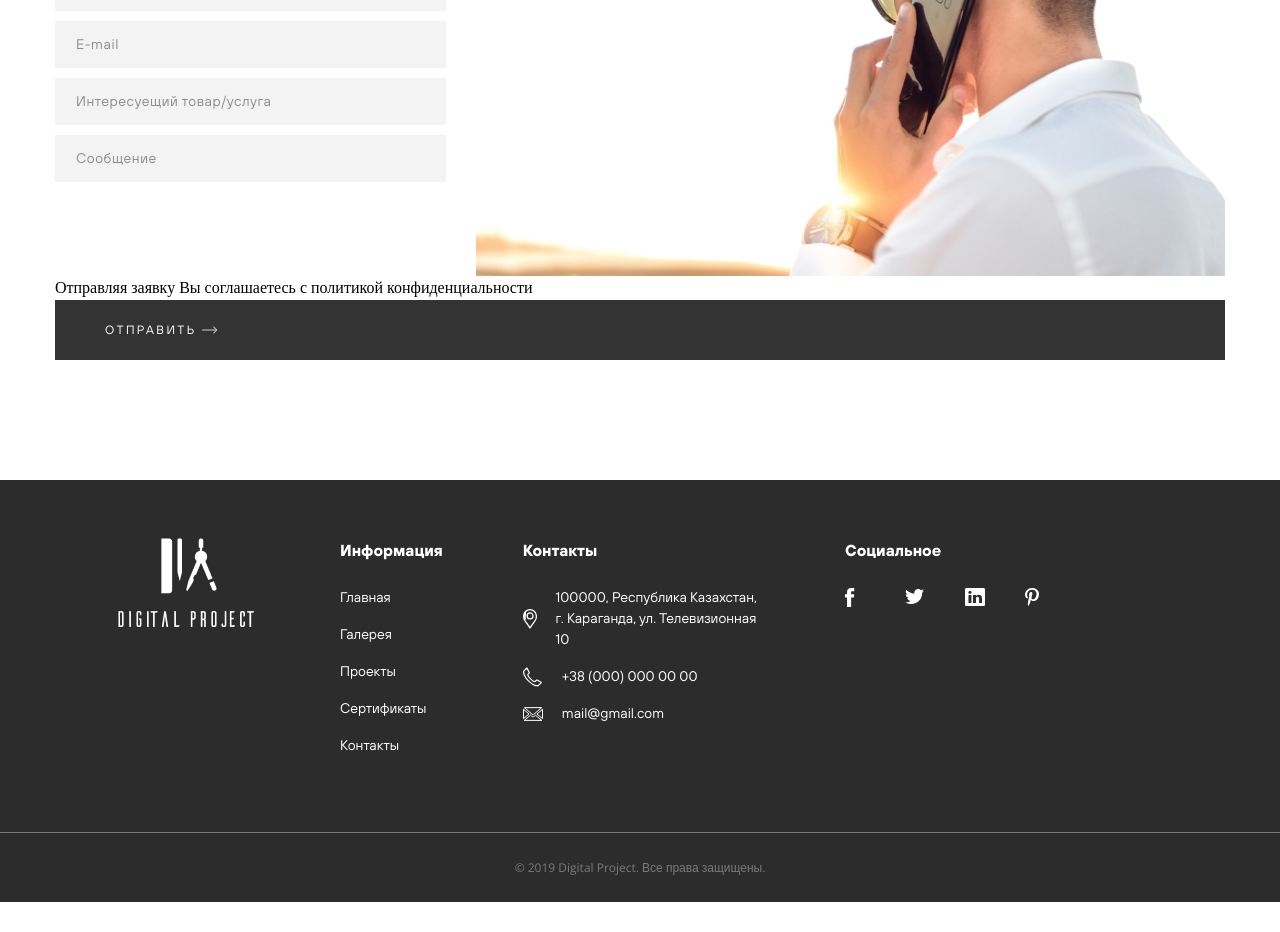
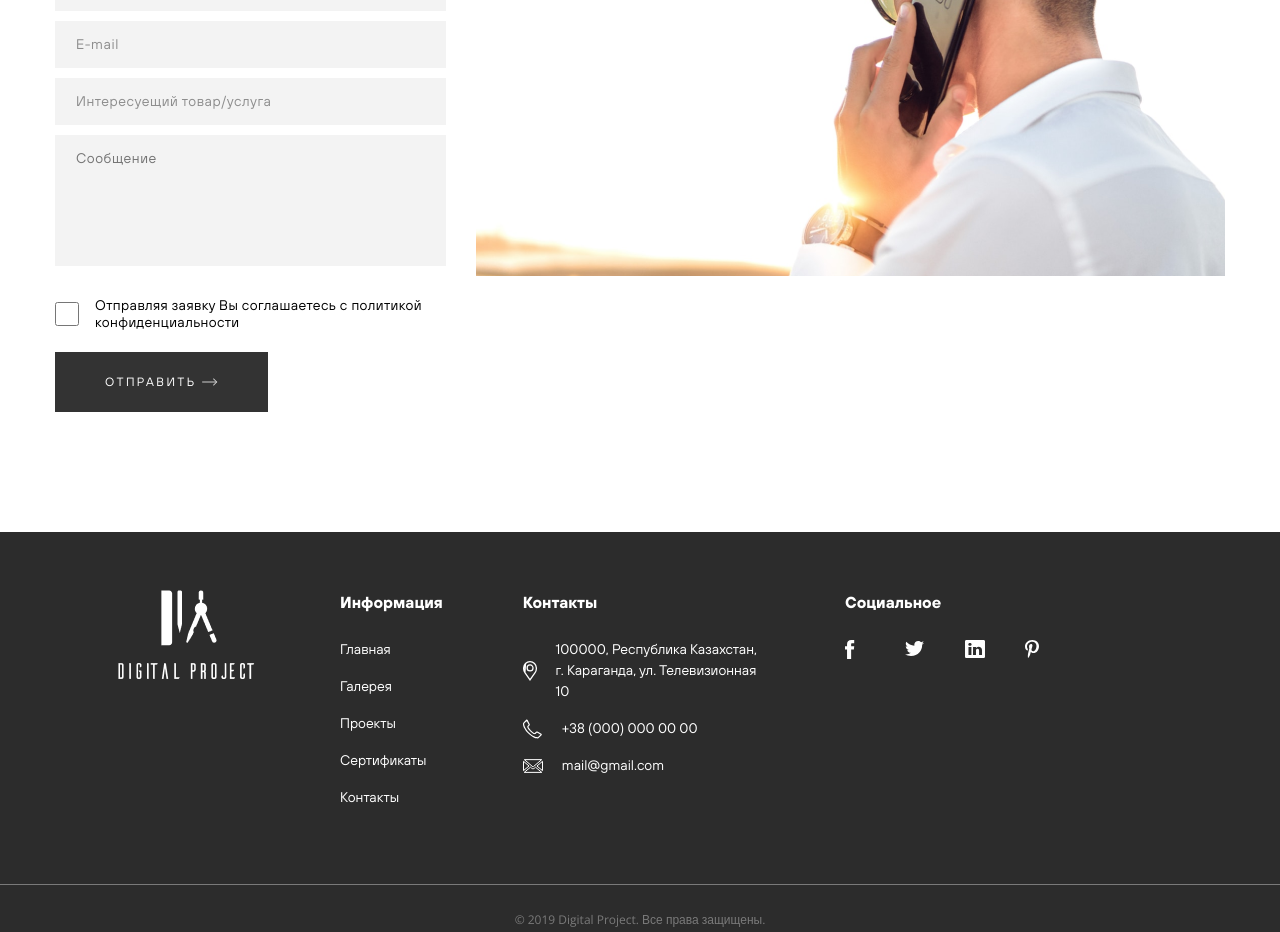
Before and after one commit to andriiprotas58/Digital-Project, a React (Create React App) app: page / in a window 1280 px wide. Shown: the part 3220-4152 px from the top of the page. Before the commit the page ends 4122 px from the top, so only its background shows below. Built offline with nearby package versions, Linux system fonts and the light colour scheme; a web font is replaced by a local one.

Commit message:
feature: finish layout Contact

```diff
--- a/src/components/Content/Contact/Contact.jsx
+++ b/src/components/Content/Contact/Contact.jsx
@@ -13,13 +13,17 @@ const Contact = ({ className }) => {
           <input type="text" placeholder="Номер телефона" />
           <input type="text" placeholder="E-mail" />
           <input type="text" placeholder="Интересуещий товар/услуга" />
-          <input type="text" placeholder="Сообщение" />
+          <textarea placeholder="Сообщение"></textarea>
         </div>
 
         <img src={img} alt="" />
       </div>
-      <p>Отправляя заявку Вы соглашаетесь с политикой конфиденциальности</p>
-      <Link text={"Отправить"} style={1} />
+      <div className={sc.checkboxCon}>
+        <input className={sc.checkbox} type="checkbox" id="" />
+        <p>Отправляя заявку Вы соглашаетесь с политикой конфиденциальности</p>
+      </div>
+
+      <Link className={sc.Link} text={"Отправить"} style={1} />
     </div>
   );
 };
--- a/src/components/Content/Contact/Contact.module.css
+++ b/src/components/Content/Contact/Contact.module.css
@@ -14,11 +14,16 @@
   color: #bdbdbd;
   margin-bottom: 22px;
 }
+
+.Link {
+  align-self: flex-start;
+}
 .contactCon {
   display: flex;
   flex-direction: row;
 }
-.inputCon input {
+.inputCon input,
+textarea {
   border: 0;
   outline: none;
   background-color: #f3f3f3;
@@ -32,12 +37,13 @@
   text-align: left;
 }
 
-.inputCon input::placeholder {
+.inputCon input::placeholder,
+textarea {
   color: #8d8d8d;
 }
-.inputCon input::placeholder::after {
-  content: " *";
-  color: #c30000;
+.inputCon textarea {
+  resize: none;
+  height: 100%;
 }
 
 .inputCon {
@@ -50,3 +56,30 @@
   height: 369px;
   margin-left: 30px;
 }
+
+.checkbox {
+  outline: 0;
+  height: 24px;
+  width: 24px;
+  margin-right: 1em;
+}
+
+.checkboxCon {
+  align-items: center;
+  display: flex;
+  flex-direction: row;
+  max-width: 515px;
+  align-self: flex-start;
+  display: flex;
+  box-shadow: 0px 0px 0px 0px #0099fa27 inset;
+  margin: 21px 0;
+}
+
+.checkboxCon p {
+  font-family: TT Hoves;
+  font-size: 14px;
+  font-weight: 400;
+  line-height: 17px;
+  letter-spacing: 0.03em;
+  text-align: left;
+}
```
